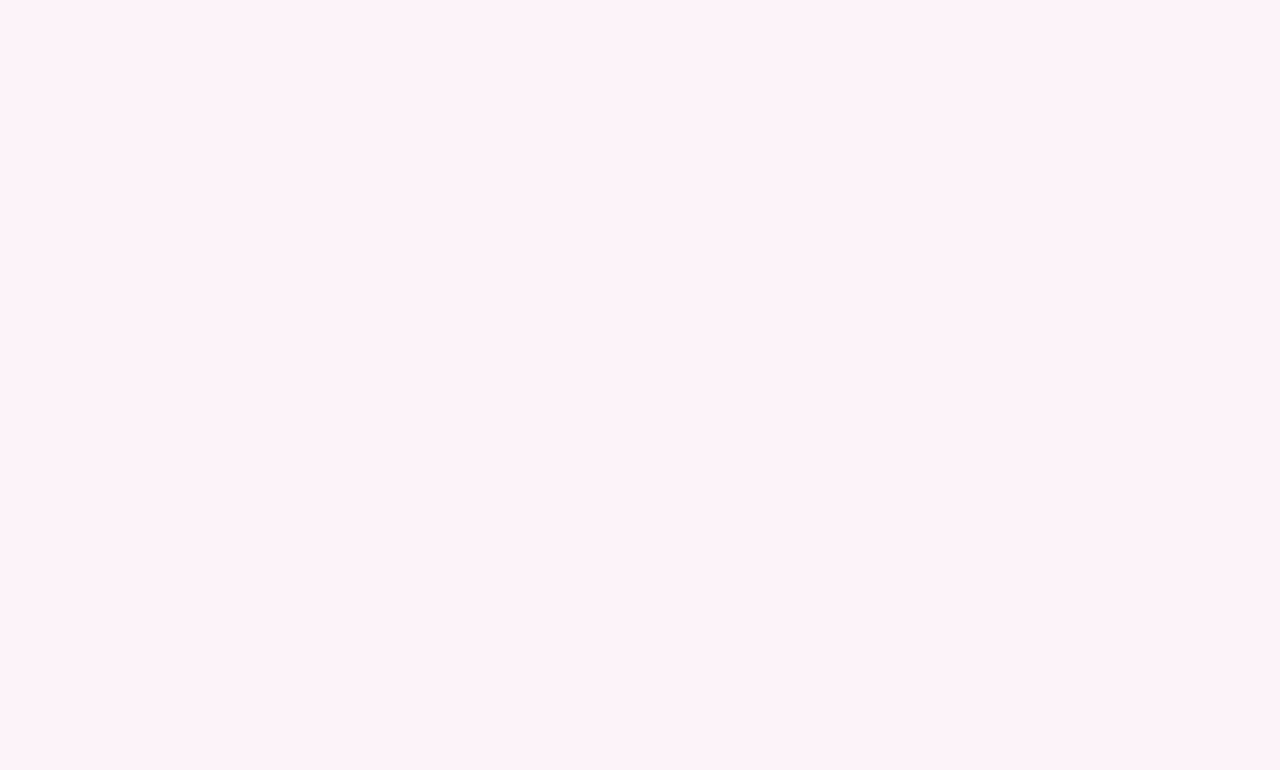
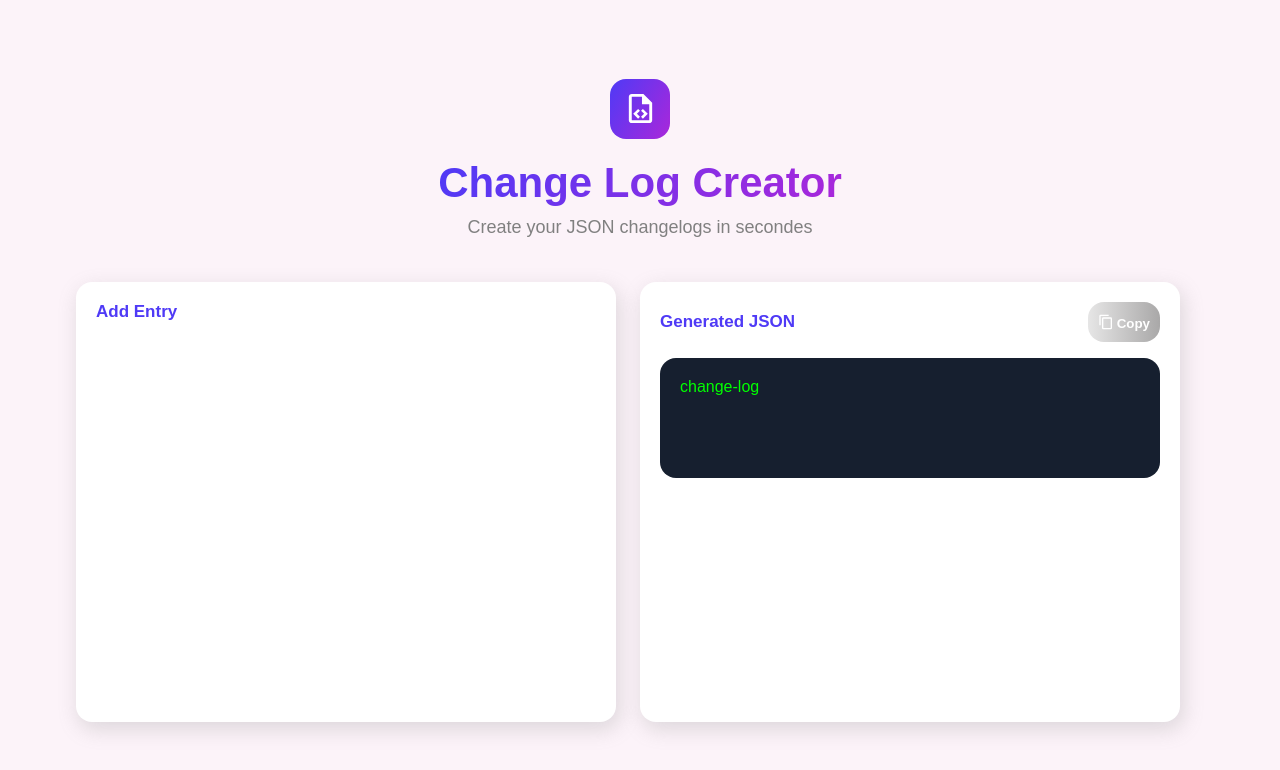
Before and after one commit to Mehrnaz-Khorrami/changelog-automate-UI, a React (Vite) app: page / in a window 1280 px wide. Shown: the top 770 px of the page. Built offline with nearby package versions, Linux system fonts and the light colour scheme.

Commit message:
feat: main titles and use components and

```diff
--- a/src/App.css
+++ b/src/App.css
@@ -0,0 +1,24 @@
+.main-container {
+    height: 98dvh;
+}
+
+.file-code-container{
+    display: flex;
+    align-items: center;
+    justify-content: center;
+    border-radius: 16px;
+    width: 60px;
+    height: 60px;
+    background-image: linear-gradient(120deg, #4f3af6, #aa27da) !important;
+
+}
+
+.head-title{
+    color: transparent;
+    background-clip: text;
+    font-size: 42px;
+    font-weight: 800;
+    background-image: linear-gradient(120deg, #4f3af6, #aa27da) !important;
+    margin: 20px 0 10px 0;
+
+}
--- a/src/App.jsx
+++ b/src/App.jsx
@@ -1,7 +1,23 @@
-
+import FormCard from "./components/form/FormCard";
+import GeneratedCodeCard from "./components/generated-code/GeneratedCodeCard";
+import "./App.css"
 function App() {
   return (
-    <></>
+    <>
+      <div className="main-container d-flex flex-column align-items-center justify-center">
+        <div className="file-code-container">
+          <img src="/src/assets/icons/file-code.svg" width={35} height={35} />
+        </div>
+        <div className="head-title">Change Log Creator</div>
+        <div className="fs-18 gray-color">Create your JSON changelogs in secondes</div>
+
+
+        <div className=" d-flex align-items-center mt-11">
+          <FormCard />
+          <GeneratedCodeCard />
+        </div>
+      </div>
+    </>
   )
 }
 
```
